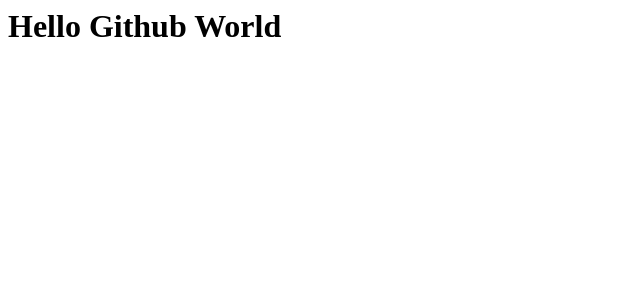
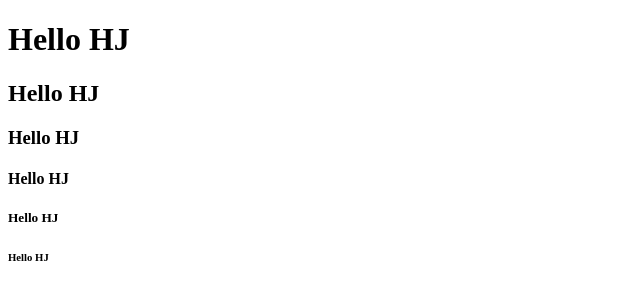
Before and after one commit to hyzinn/first, a plain HTML site: page index.html in a window 1280 px wide. Shown: the whole page, without its empty margins (0-640 px from the left). Drawn offline with Linux system fonts and the light colour scheme.

Commit message:
(수정) index.html 내용 수정

```diff
--- a/index.html
+++ b/index.html
@@ -1 +1,16 @@
-<h1>Hello Github World</h1>
+<!DOCTYPE html>
+<html lang="en">
+<head>
+    <meta charset="UTF-8">
+    <meta name="viewport" content="width=device-width, initial-scale=1.0">
+    <title>Document</title>
+</head>
+<body>
+    <h1>Hello HJ</h1>
+    <h2>Hello HJ</h2>
+    <h3>Hello HJ</h3>
+    <h4>Hello HJ</h4>
+    <h5>Hello HJ</h5>
+    <h6>Hello HJ</h6>
+</body>
+</html>
```
